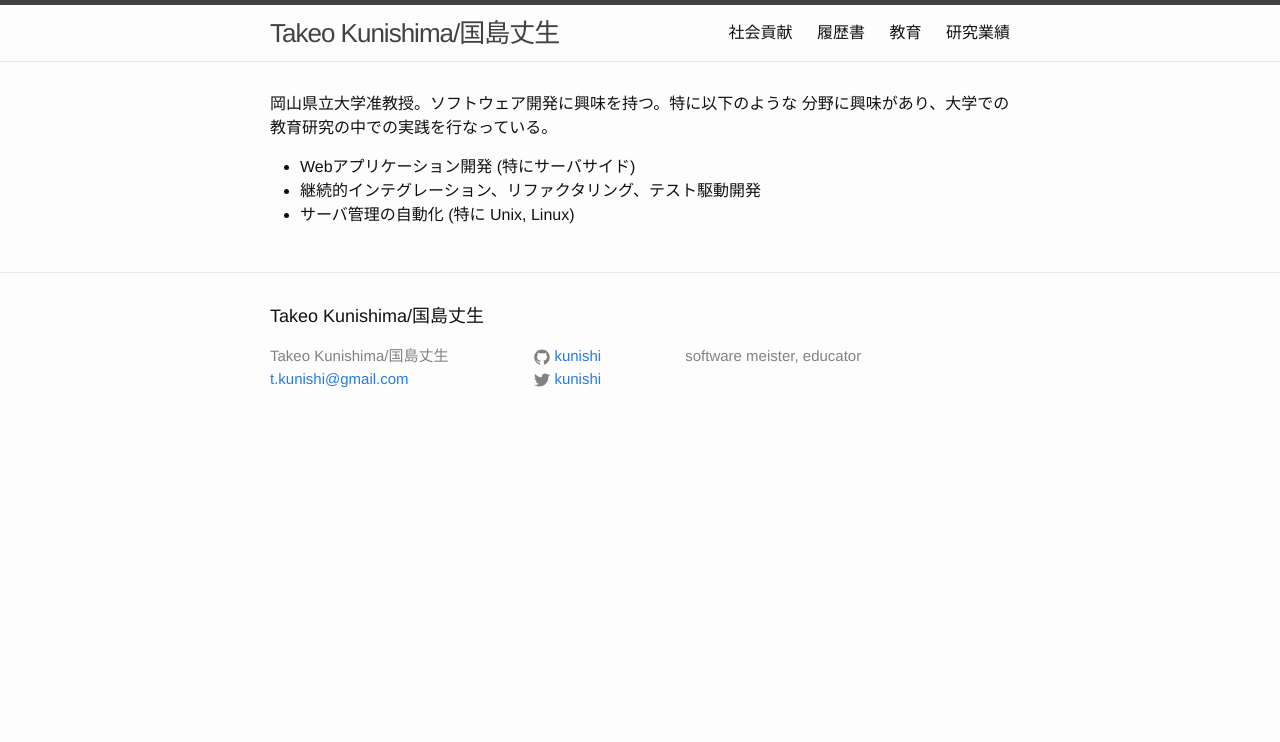
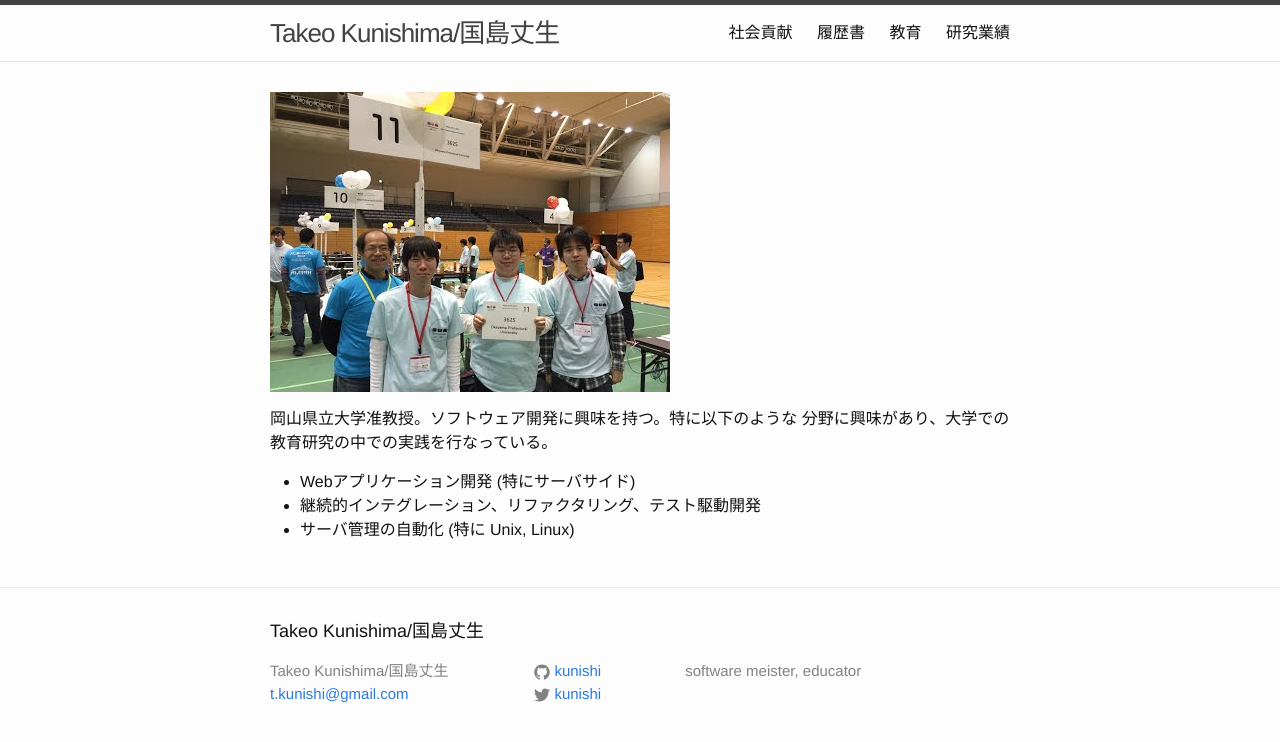
Before and after one commit to kunishi/kunishi.github.io, a Jekyll site: the page built from index.md, in a window 1280 px wide. Shown: the top 742 px of the page. Built offline with Jekyll 4.4.1, drawn with Linux system fonts in a browser that asks for light colours.

Commit message:
insert image.

```diff
--- a/index.md
+++ b/index.md
@@ -1,6 +1,8 @@
 ---
 layout: default
 ---
+![](/assets/img/IMG_0234.jpeg)
+
 岡山県立大学准教授。ソフトウェア開発に興味を持つ。特に以下のような
 分野に興味があり、大学での教育研究の中での実践を行なっている。
 
```
Also changed, not shown: assets/img/IMG_0234.jpeg (added), assets/screenshot.png (deleted).
